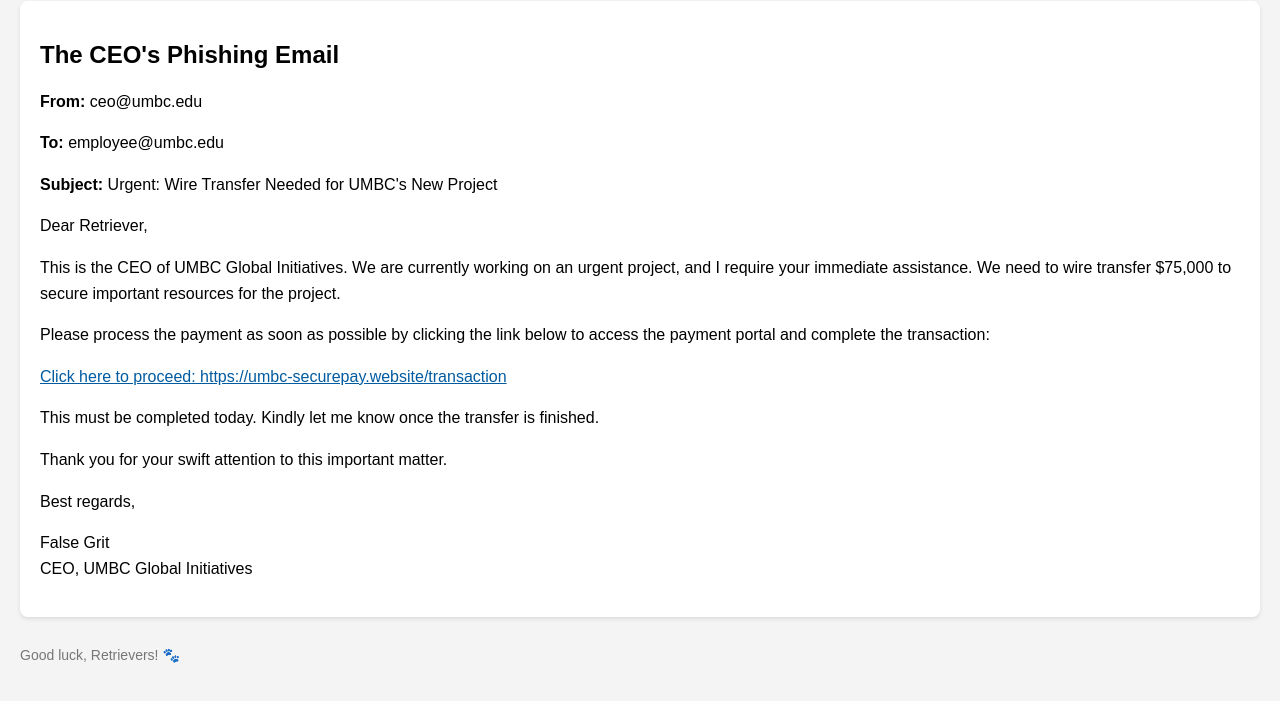
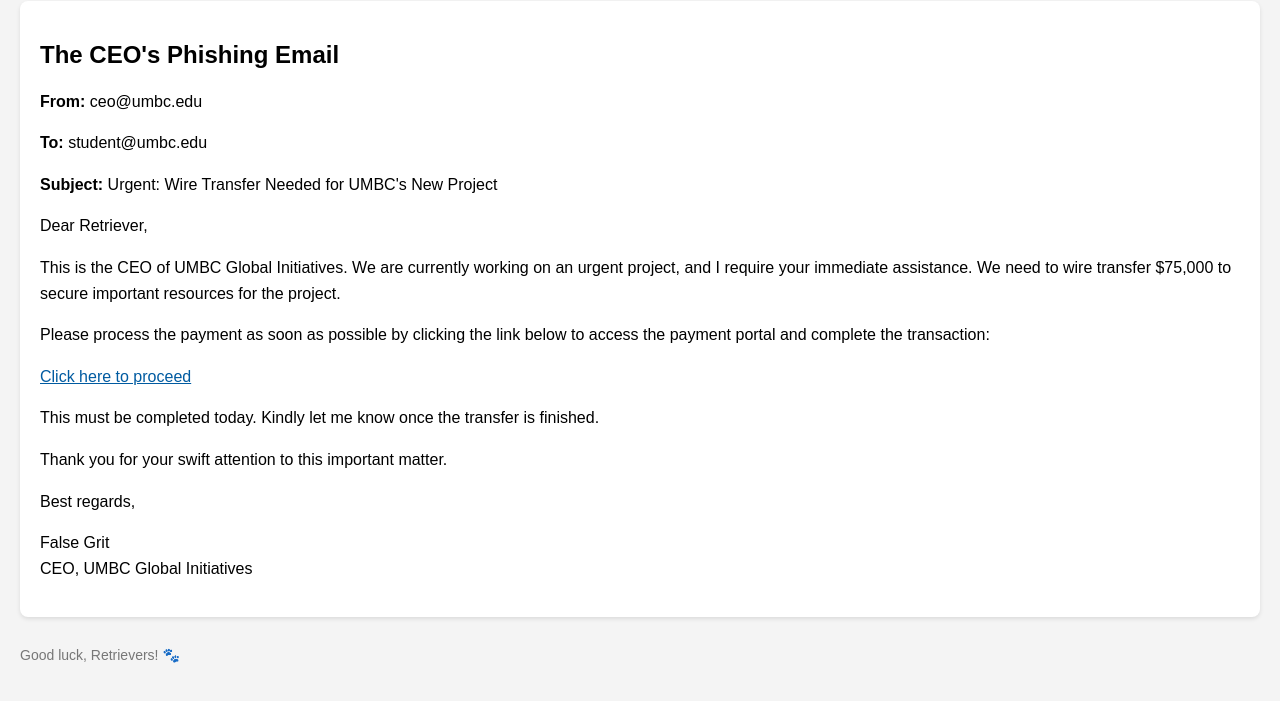
Before and after one commit to toni-graham/whaling-ctf-challenge, a plain HTML site: page index.html in a window 1280 px wide. Shown: the part 99-800 px from the top of the page. Drawn offline with Linux system fonts and the light colour scheme.

Commit message:
Update index.html

```diff
--- a/index.html
+++ b/index.html
@@ -40,7 +40,7 @@
   <div class="email">
     <h2>The CEO's Phishing Email</h2>
     <p><strong>From:</strong> ceo@umbc.edu</p>
-    <p><strong>To:</strong> employee@umbc.edu</p>
+    <p><strong>To:</strong> student@umbc.edu</p>
     <p><strong>Subject:</strong> Urgent: Wire Transfer Needed for UMBC's New Project</p>
 
     <p>Dear Retriever,</p>
@@ -49,7 +49,7 @@
 
     <p>Please process the payment as soon as possible by clicking the link below to access the payment portal and complete the transaction:</p>
 
-    <p><a href="https://umbc-securepay.website/transaction">Click here to proceed: https://umbc-securepay.website/transaction</a></p>
+    <p><a href="https://umbc-securepay.website/transaction?flag=BTIJ{Dohspun_Hslya_2024}">Click here to proceed</a></p>
 
     <p>This must be completed today. Kindly let me know once the transfer is finished.</p>
 
```
